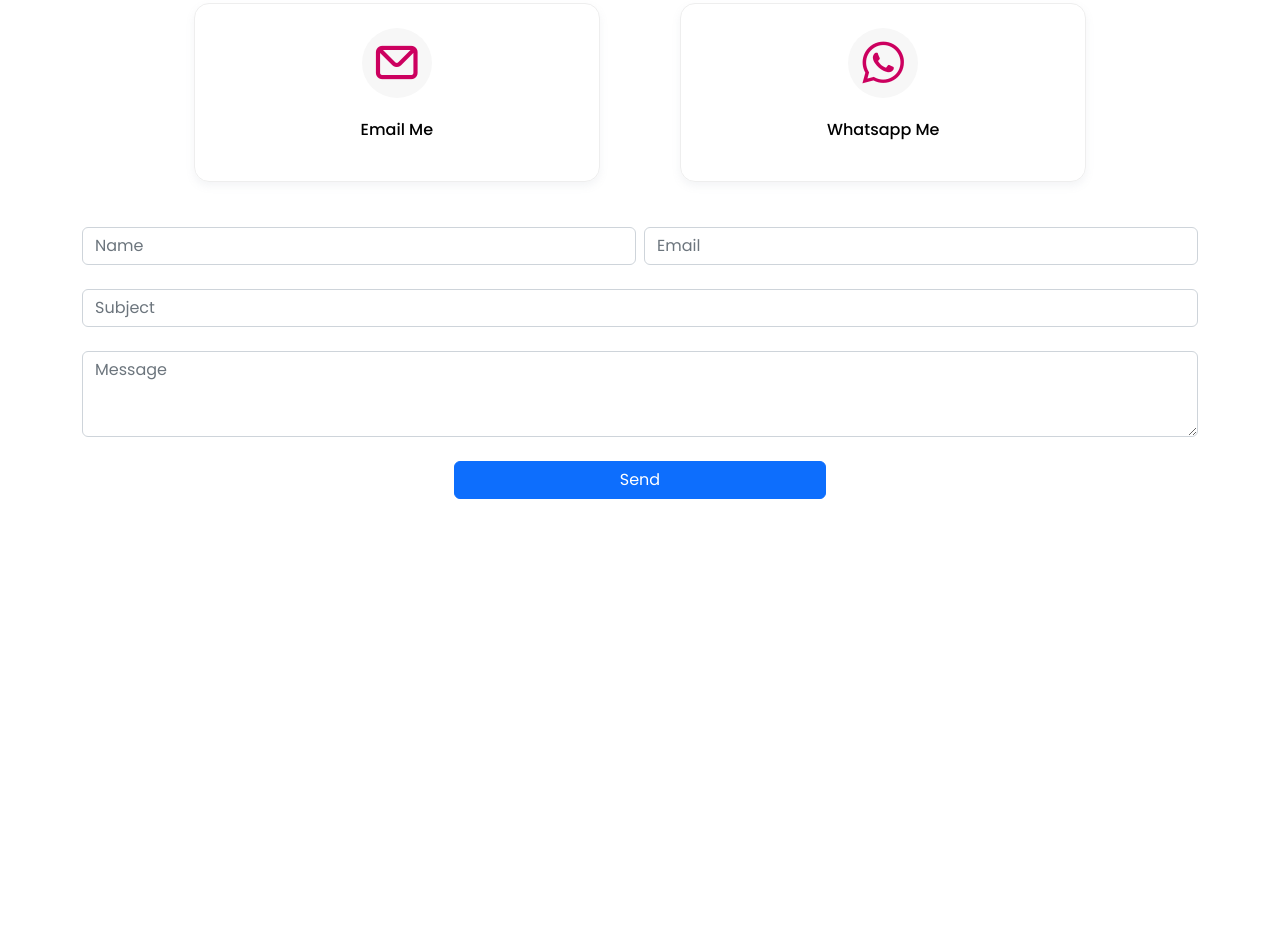
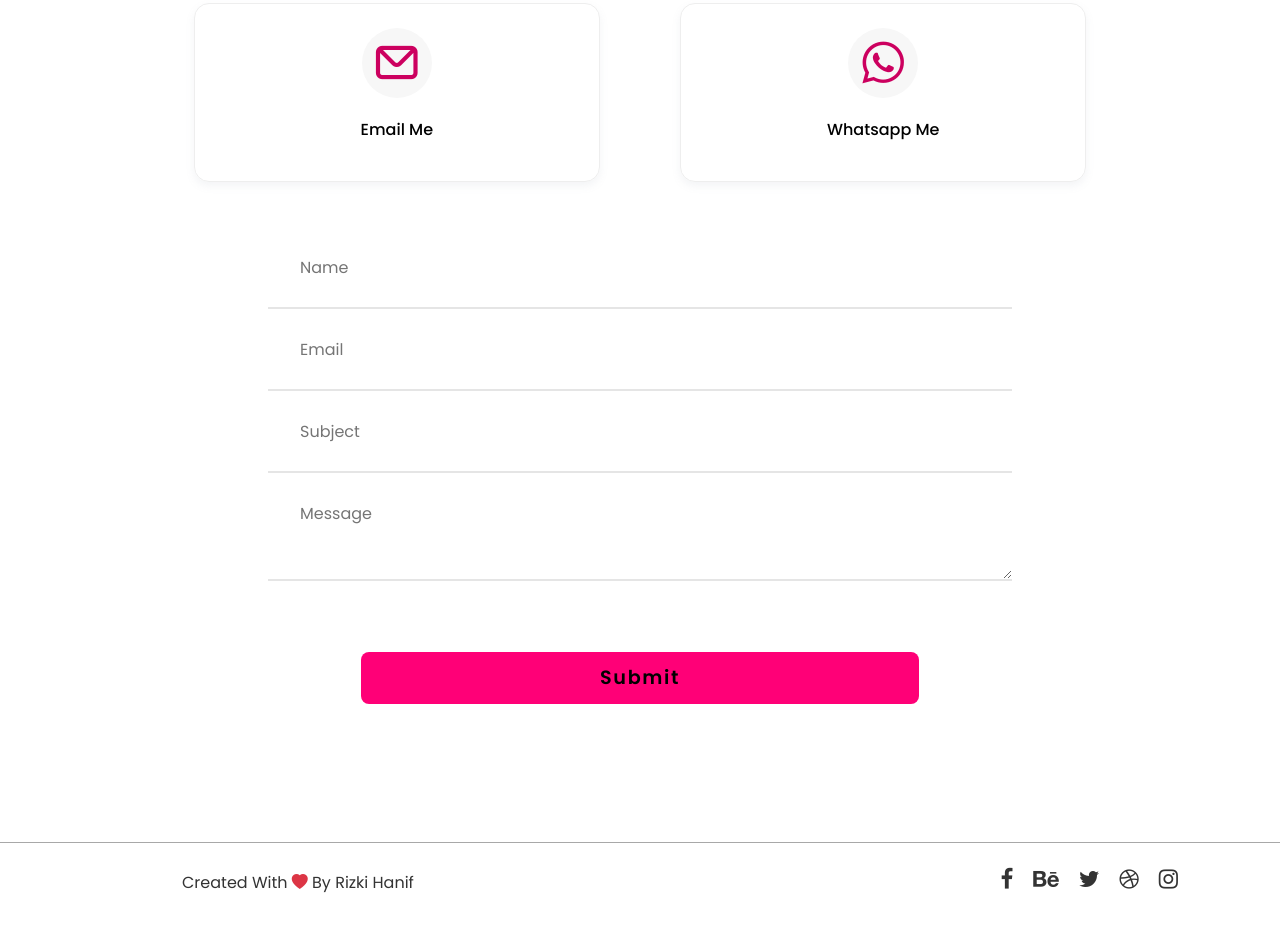
Before and after one commit to rizkihanif28/rizkihanif28.github.io, a plain HTML site: page index.html in a window 1280 px wide. Shown: the part 3780-4712 px from the top of the page. Before the commit the page ends 4369 px from the top, so only its background shows below. Drawn offline with nearby package versions, Linux system fonts and the light colour scheme.

Commit message:
updated position

```diff
--- a/assets/css/style.css
+++ b/assets/css/style.css
@@ -582,6 +582,130 @@ ul {
     padding: 0 0 0 40px;
 }
 
-.formContact {
+textarea:hover,
+input:hover,
+textarea:active,
+input:active,
+textarea:focus,
+input:focus {
+    outline: 0px !important;
+    -webkit-appearance: none;
+    box-shadow: none !important;
+}
+
+#formContact {
     margin-top: 45px;
 }
+
+.contactForm {
+    max-width: 340px;
+}
+
+#formContact form {
+    margin-top: 0;
+    margin-bottom: 3rem;
+    outline: 0px !important;
+}
+#formContact form .form-field {
+    position: relative;
+}
+#formContact form .form-field:before,
+#formContact form .form-field:after {
+    content: '';
+    display: table;
+}
+#formContact form .form-field:after {
+    clear: both;
+}
+#formContact form .form-field label {
+    font-size: 1.1rem;
+    line-height: 2.4rem;
+    position: absolute;
+    bottom: -1.2rem;
+    right: 0.6rem;
+    text-transform: uppercase;
+    letter-spacing: 0.1rem;
+    padding: 0 2rem;
+    margin: 0;
+    background: #cc005f;
+}
+#formContact form .form-field label::after {
+    position: absolute;
+    left: -5px;
+    top: 50%;
+    margin-top: -6px;
+    border-top: 5px solid transparent;
+    border-bottom: 5px solid transparent;
+    border-right: 5px solid #cc005f;
+    content: '';
+}
+#formContact input[type='text'],
+#formContact input[type='password'],
+#formContact input[type='email'],
+#formContact textarea {
+    width: 100%;
+    margin-bottom: 0;
+    border: none;
+    border-bottom: 2px solid rgba(0, 0, 0, 0.1);
+}
+#formContact input[type='text'],
+#formContact input[type='password'],
+#formContact input[type='email'] {
+    height: 3rem;
+    padding: 2.5rem 2rem;
+}
+#formContact input[type='text']:focus,
+#formContact input[type='password']:focus,
+#formContact input[type='email']:focus {
+    border-color: #cc005f;
+}
+#formContact textarea {
+    padding: 1.8rem 2rem;
+}
+#formContact textarea:focus {
+    border-color: #cc005f;
+}
+
+#formContact button:focus {
+    border-color: #cc005f;
+}
+#formContact button.submitform {
+    width: 50%;
+    font-size: 1.2rem;
+    display: block;
+    letter-spacing: 0.1rem;
+    line-height: 3.1rem;
+    margin-top: 4rem;
+    background: #ff0077;
+    border: none;
+    border-radius: 0.5rem;
+    font-weight: var(--font-semi-bold);
+}
+#formContact button.submitform:hover,
+#formContact button.submitform:focus {
+    background: #cc005f;
+}
+
+/* ===================== FOOTER =======================*/
+footer {
+    padding: 20px;
+    background-color: white;
+    border-top: 1px solid rgb(168, 168, 168);
+}
+footer p {
+    width: 100%;
+    color: #333;
+    font-size: 1rem;
+    padding-left: 100px;
+}
+footer a {
+    color: #333;
+}
+footer a:hover {
+    color: #cc005f;
+}
+
+footer .social .social-footer li {
+    margin-right: 20px;
+    font-size: 1.4rem;
+}
--- a/index.html
+++ b/index.html
@@ -305,31 +305,76 @@
                     </div>
                 </div>
 
-                <div class="formContact">
-                    <form action="#">
-                        <div class="row g-2">
-                            <div class="col mb-4">
-                                <input type="name" class="form-control" id="name" name="name" required placeholder="Name" />
-                            </div>
-                            <div class="col mb-4">
-                                <input type="email" class="form-control" id="email" name="email" required placeholder="Email" />
+                <div id="formContact">
+                    <form action="#" name="contactForm" id="contactForm" method="#">
+                        <div class="form-field d-flex justify-content-center">
+                            <div class="col-md-8">
+                                <input type="text" name="contactName" id="contactName" placeholder="Name" minlength="2" value="" required />
                             </div>
                         </div>
-                        <div class="col mb-4">
-                            <input type="subject" class="form-control" id="subject" name="subject" required placeholder="Subject" />
+                        <div class="form-field d-flex justify-content-center">
+                            <div class="col-md-8">
+                                <input type="email" name="contactEmail" id="contactEmail" placeholder="Email" minlength="2" required />
+                            </div>
                         </div>
-                        <div class="mb-4">
-                            <textarea class="form-control" id="message" rows="3" required placeholder="Message"></textarea>
+                        <div class="form-field d-flex justify-content-center">
+                            <div class="col-md-8">
+                                <input type="text" name="contactSubject" id="contactSubject" placeholder="Subject" value="" />
+                            </div>
+                        </div>
+                        <div class="form-field d-flex justify-content-center">
+                            <div class="col-md-8">
+                                <textarea name="contactMessage" id="contactMessage" placeholder="Message" required></textarea>
+                            </div>
+                        </div>
+                        <div class="form-field d-flex justify-content-center">
+                            <button class="submitform">Submit</button>
+                            <!-- <div id="submit-loader">
+                                <div class="text-loader">Sending...</div>
+                                <div class="s-loader">
+                                    <div class="bounce1"></div>
+                                    <div class="bounce2"></div>
+                                    <div class="bounce3"></div>
+                                </div>
+                            </div> -->
                         </div>
                     </form>
-                </div>
-                <div class="d-grid col-4 m-auto">
-                    <button class="btn btn-primary" type="submit">Send</button>
                 </div>
             </div>
         </section>
         <!-- End Contact Section -->
 
+        <!-- Footer -->
+        <footer>
+            <div class="container">
+                <div class="row">
+                    <div class="col-md-6 copyright">
+                        <p class="mt-2">Created With <i class="bi bi-heart-fill text-danger"></i> By <a href="https://www.linkedin.com/in/rizki-hanif/">Rizki Hanif</a></p>
+                    </div>
+                    <div class="col-md-6 social">
+                        <ul class="social-footer d-flex justify-content-end">
+                            <li>
+                                <a href="#"><i class="fa fa-facebook"></i></a>
+                            </li>
+                            <li>
+                                <a href="#"><i class="fa fa-behance"></i></a>
+                            </li>
+                            <li>
+                                <a href="#"><i class="fa fa-twitter"></i></a>
+                            </li>
+                            <li>
+                                <a href="#"><i class="fa fa-dribbble"></i></a>
+                            </li>
+                            <li>
+                                <a href="#"><i class="fa fa-instagram"></i></a>
+                            </li>
+                        </ul>
+                    </div>
+                </div>
+            </div>
+        </footer>
+        <!-- Footer -->
+
         <script src="https://cdn.jsdelivr.net/npm/bootstrap@5.2.3/dist/js/bootstrap.bundle.min.js" integrity="sha384-kenU1KFdBIe4zVF0s0G1M5b4hcpxyD9F7jL+jjXkk+Q2h455rYXK/7HAuoJl+0I4" crossorigin="anonymous"></script>
     </body>
 </html>
```
